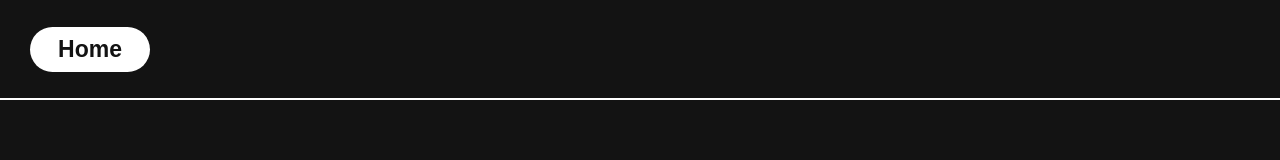
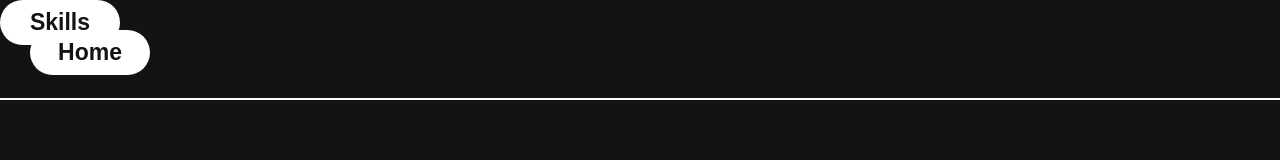
Before and after one commit to SATHVIK-CONNECT/SATHVIK-CONNECT.github.io, a plain HTML site: page index.html in a window 1280 px wide. Drawn offline with Linux system fonts and the light colour scheme.

Commit message:
Basic Profile

```diff
--- a/index.html
+++ b/index.html
@@ -3,52 +3,16 @@
   <head>
     <meta charset="UTF-8" />
     <meta name="viewport" content="width=device-width, initial-scale=1.0" />
-    <title>Connect.com</title>
+    <link href="styles.css" rel="stylesheet" />
+    <title>Connect</title>
     <link rel="icon" type="image/ico" href="Icon_Tabs.ico" />
   </head>
   <body>
     <header>
-      <a href="Login.html">Home</a>
+      <a href="">Home</a>
     </header>
+    <section>
+      <a href="">Skills</a>
+    </section>
   </body>
 </html>
-<style>
-  * {
-    padding: 0;
-    margin: 0;
-    box-sizing: border-box;
-    user-select: none;
-    font-family: sans-serif;
-  }
-  body {
-    height: 100vh;
-    width: 100%;
-    background: #131313;
-    display: flex;
-    flex-direction: column;
-  }
-  header {
-    width: 100%;
-    height: 100px;
-    position: fixed;
-    display: flex;
-    align-items: center;
-    justify-content: flex-start;
-    padding: 30px;
-    top: 0;
-    border-bottom: 2px solid white;
-    a {
-      width: 120px;
-      height: 45px;
-      border-radius: 30px;
-      background: white;
-      color: #131313;
-      font-size: 23px;
-      display: flex;
-      justify-content: center;
-      align-items: center;
-      text-decoration: none;
-      font-weight: bold;
-    }
-  }
-</style>
--- /dev/null
+++ b/styles.css
@@ -0,0 +1,40 @@
+* {
+  padding: 0;
+  margin: 0;
+  box-sizing: border-box;
+  user-select: none;
+  font-family: sans-serif;
+}
+body {
+  height: 100vh;
+  width: 100%;
+  background: #131313;
+  display: flex;
+  flex-direction: column;
+}
+header {
+  width: 100%;
+  height: 100px;
+  position: fixed;
+  display: block  ;
+  align-items: center;
+  justify-content: flex-start;
+  padding: 30px;
+  top: 0;
+  border-bottom: 2px solid white;
+}
+section {
+}
+a {
+  width: 120px;
+  height: 45px;
+  border-radius: 30px;
+  background: white;
+  color: #131313;
+  font-size: 23px;
+  display: flex;
+  justify-content: center;
+  align-items: center;
+  text-decoration: none;
+  font-weight: bold;
+}
```
